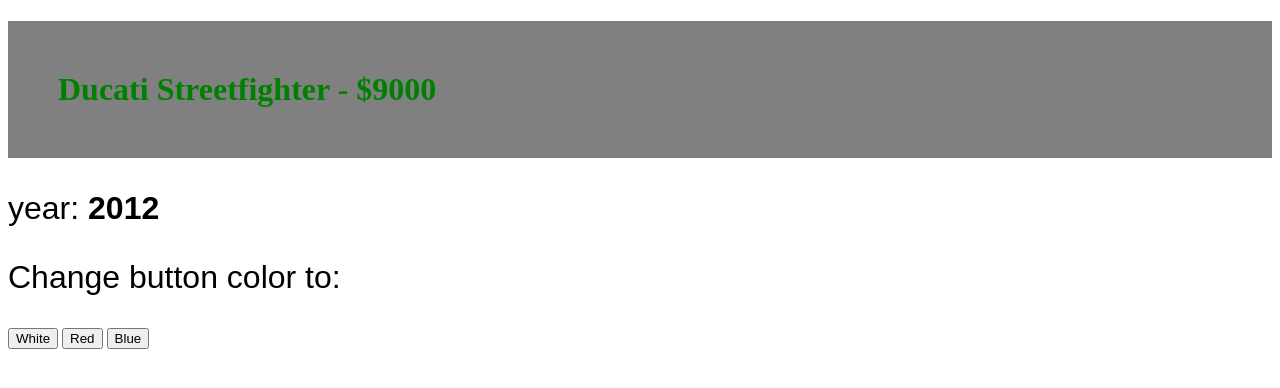
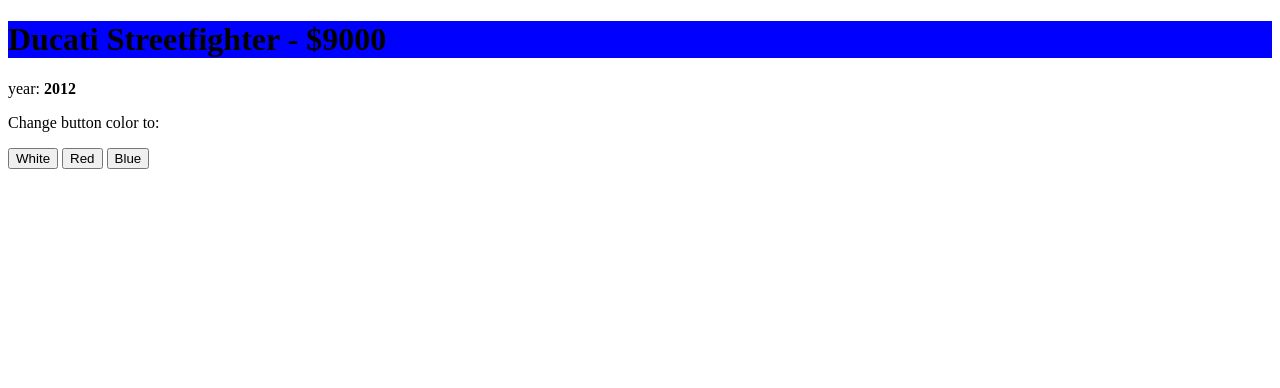
Before and after one commit to ralphbido89/Web-development-, a plain HTML site: page index.html in a window 1280 px wide. Drawn offline with Linux system fonts and the light colour scheme.

Commit message:
Fixes buttons so that JS works

```diff
--- a/index.html
+++ b/index.html
@@ -7,32 +7,39 @@
     <title>2012 Ducati Streetfighter</title>
    <style>
      h1 {
-            color: green;
-            background-color: grey;
-            padding: 50px;
-
-        }
-        p {
-            font-family: arial;
-            font-size: 2pc;
+        background-color: blue;
      }
    </style>
 </head>
 <body>
-    <h1>Ducati Streetfighter - $9000</h1>
+    <h1 id="title-heading">Ducati Streetfighter - $9000</h1>
     <p>year: <strong>2012</strong></p>
 
     <p class="buttons">Change button color to:</p>
         <button id="white-btn">White</button>
         <button id="red-btn">Red</button>
         <button id="blue-btn">Blue</button>
-</body>
+
+
+
         <script>
             let whiteBtn = document.getElementById('white-btn');
             whiteBtn.addEventListener("click", function() {
                 changeTextColor('white');
-        })
+                });
 
 
+
+
+
+
+
+            function changeTextColor(newColor) {
+                let heading = document.getElementById("title-heading");
+                heading.style.color = newColor;
+            }
+
             </script>
+</body>
+
 </html>
```
Lines whose indentation alone changed are shown as unchanged.
